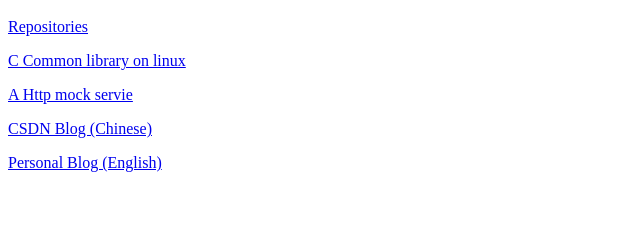
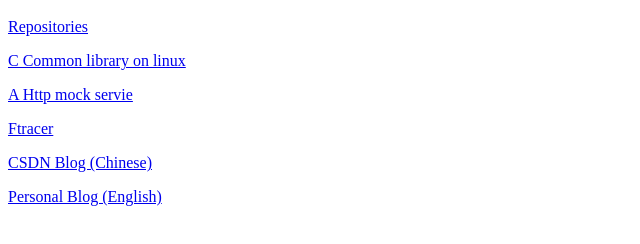
Before and after one commit to finaldie/finaldie.github.com, a plain HTML site: page index.html in a window 1280 px wide. Shown: the part 48-292 px from the top of the page, without its empty margins (0-640 px from the left). Drawn offline with Linux system fonts and the light colour scheme.

Commit message:
update to add ftracer

```diff
--- a/index.html
+++ b/index.html
@@ -7,6 +7,7 @@
         <p><a href="https://github.com/finaldie">Repositories</a>
         <p><a href="https://github.com/finaldie/final_libs">C Common library on linux</a>
         <p><a href="https://github.com/finaldie/final_httpd_mock">A Http mock servie</a>
+        <p><a href="https://finaldie.github.io/ftracer">Ftracer</a>
         <p><a href="http://blog.csdn.net/tony7758">CSDN Blog (Chinese)</a>
         <p><a href="http://finaldie.com/wordpress/">Personal Blog (English)</a>
     </body>
```
